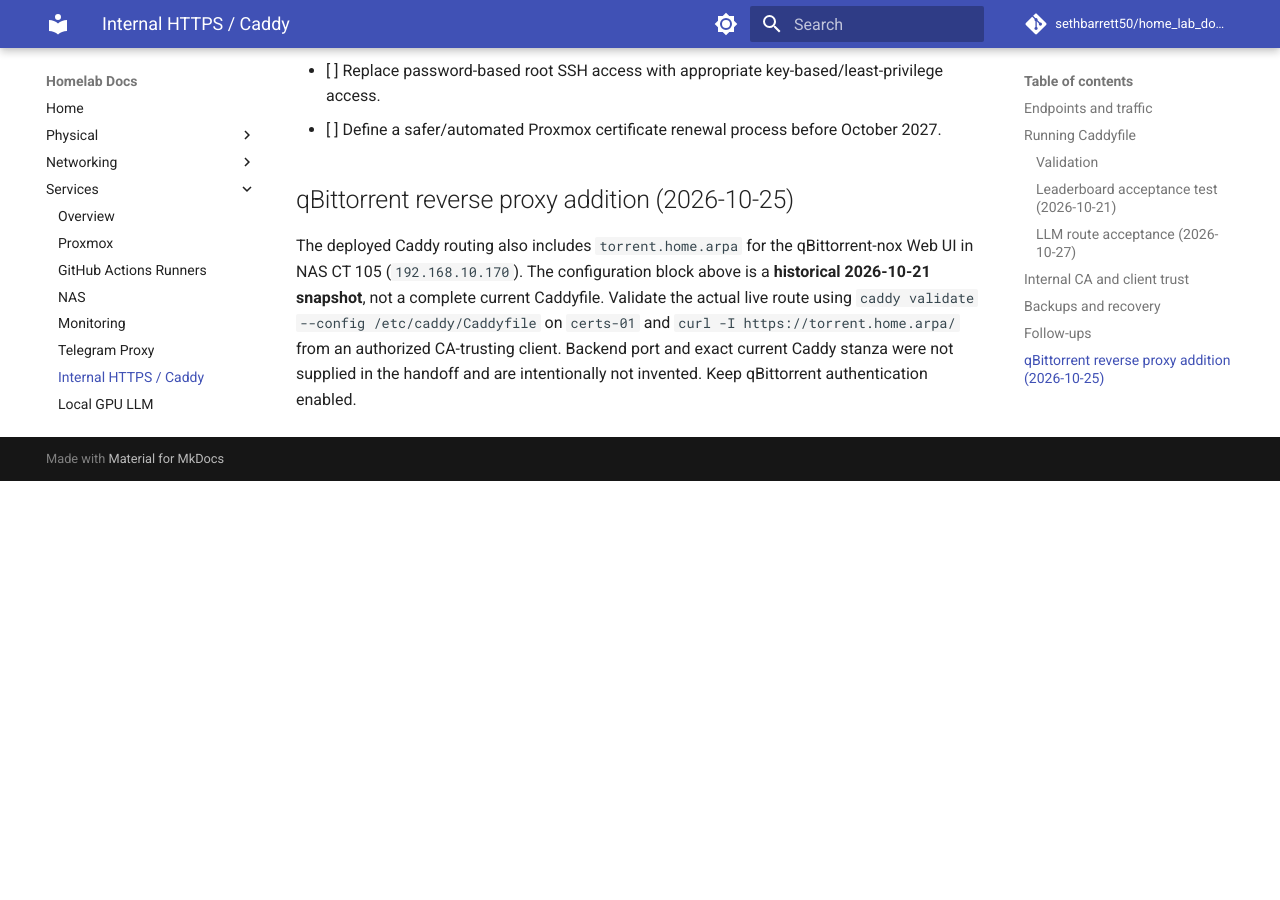
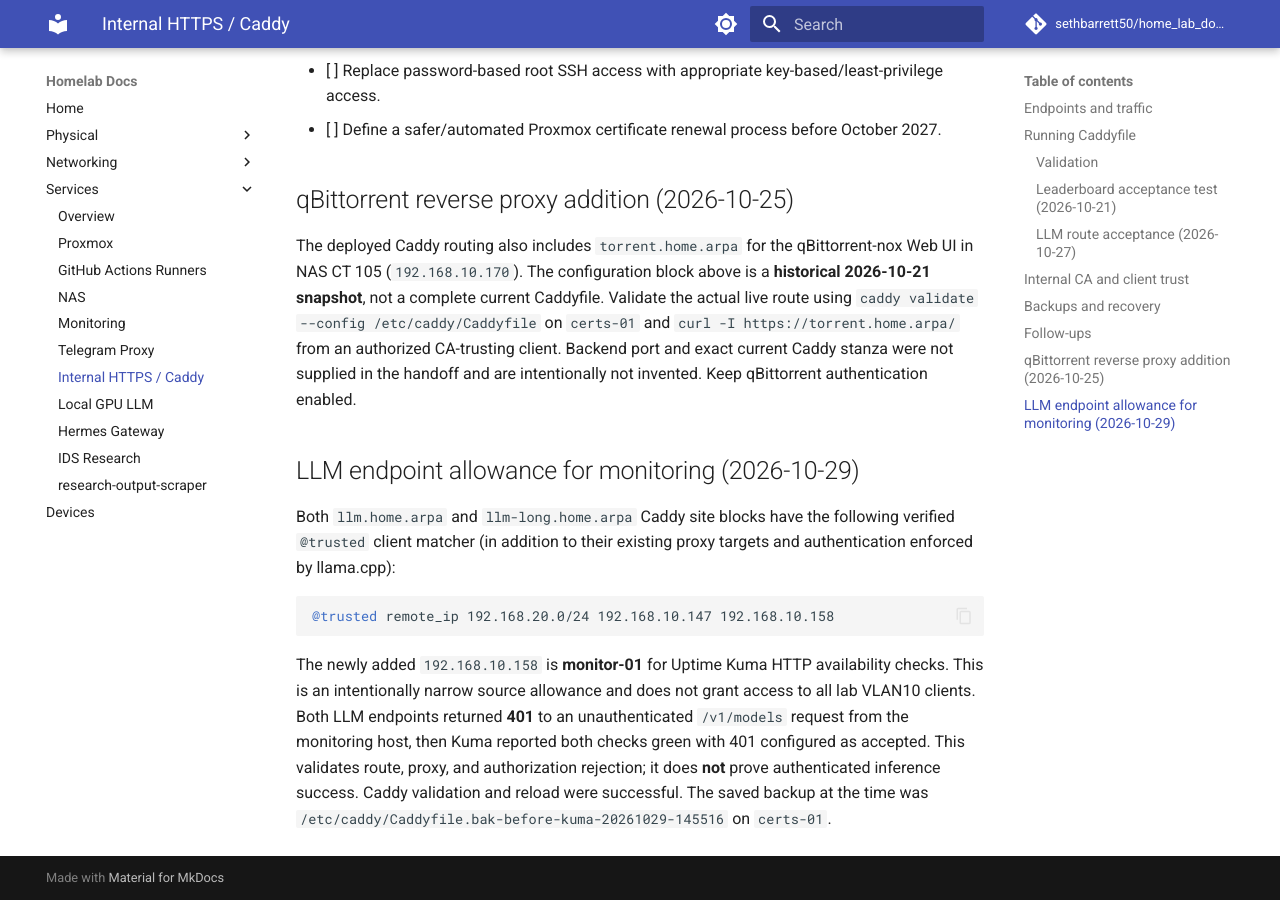
Before and after one commit to sethbarrett50/home_lab_docs, an MkDocs documentation site: the page built from docs/services/caddy.md, in a window 1280 px wide and 900 px high, scrolled down 4617 px. Built offline with MkDocs 1.6.1 and Material for MkDocs 9.7.7, drawn with Linux system fonts in a browser that asks for light colours; comment, search, counter and statistics services are not loaded; before the commit the page ends 5098 px from its top, so only the background shows below that.

Commit message:
docs(caddy): record narrow monitoring access for both LLM hosts

````diff
--- a/docs/services/caddy.md
+++ b/docs/services/caddy.md
@@ -154,3 +154,13 @@
 ## qBittorrent reverse proxy addition (2026-10-25)
 
 The deployed Caddy routing also includes `torrent.home.arpa` for the qBittorrent-nox Web UI in NAS CT 105 (`192.168.10.170`). The configuration block above is a **historical 2026-10-21 snapshot**, not a complete current Caddyfile. Validate the actual live route using `caddy validate --config /etc/caddy/Caddyfile` on `certs-01` and `curl -I https://torrent.home.arpa/` from an authorized CA-trusting client. Backend port and exact current Caddy stanza were not supplied in the handoff and are intentionally not invented. Keep qBittorrent authentication enabled.
+
+## LLM endpoint allowance for monitoring (2026-10-29)
+
+Both `llm.home.arpa` and `llm-long.home.arpa` Caddy site blocks have the following verified `@trusted` client matcher (in addition to their existing proxy targets and authentication enforced by llama.cpp):
+
+```caddyfile
+@trusted remote_ip 192.168.20.0/24 192.168.10.147 192.168.10.158
+```
+
+The newly added `192.168.10.158` is **monitor-01** for Uptime Kuma HTTP availability checks. This is an intentionally narrow source allowance and does not grant access to all lab VLAN10 clients. Both LLM endpoints returned **401** to an unauthenticated `/v1/models` request from the monitoring host, then Kuma reported both checks green with 401 configured as accepted. This validates route, proxy, and authorization rejection; it does **not** prove authenticated inference success. Caddy validation and reload were successful. The saved backup at the time was `/etc/caddy/Caddyfile.bak-before-kuma-20261029-145516` on `certs-01`.
````
